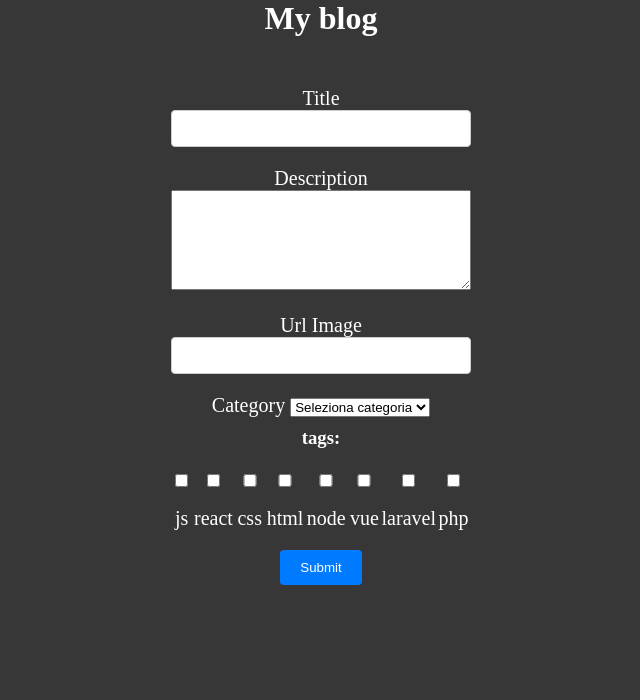
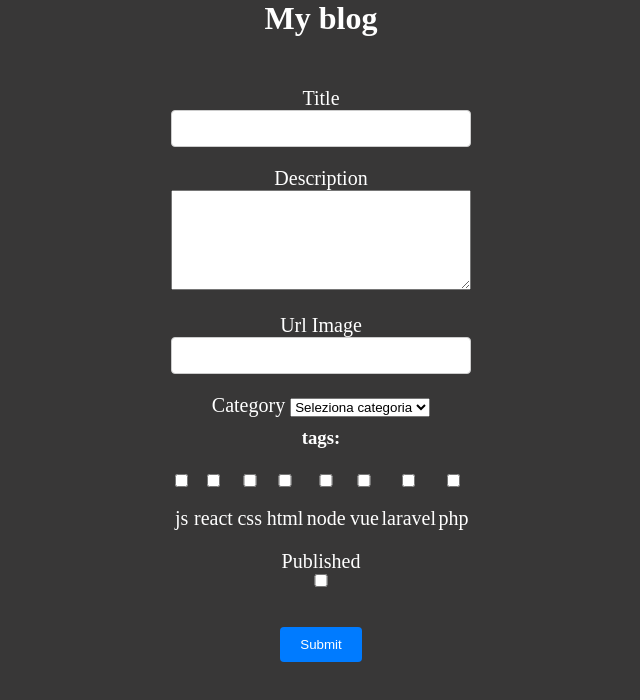
Before and after one commit to DarioLoForti/react-form-blog-multifields, a React (Vite) app: page / in a window 1280 px wide. Shown: the top 700 px of the page, without its empty margins (319-959 px from the left). Built offline with nearby package versions, Linux system fonts and the light colour scheme.

Commit message:
Add checkbox for publishing in Form component

```diff
--- a/src/components/Form.jsx
+++ b/src/components/Form.jsx
@@ -7,7 +7,7 @@ const defaultData = {
     image: '',
     category: '',
     tags: [],
-    published: true
+    published: false
 }
 
 const listTags = ['js', 'react', 'css', 'html', 'node', 'vue', 'laravel', 'php']
@@ -101,6 +101,16 @@ export default function () {
                         ))}
                     </div>
                 </div>
+                <div className='form-control'>
+                    <div className='published'>
+                    <label> Published </label>
+                    <input
+                        type="checkbox"
+                        checked={data.published}
+                        onChange={(e) => changeData('published', e.target.checked)}
+                    />
+                    </div>
+                </div>
 
                     <button>Submit</button>
             </form>
--- a/src/index.css
+++ b/src/index.css
@@ -123,3 +123,6 @@
     justify-content: center;
     margin-top: 20px;
   }
+  .published{
+    margin-top: 20px;
+  }
```
